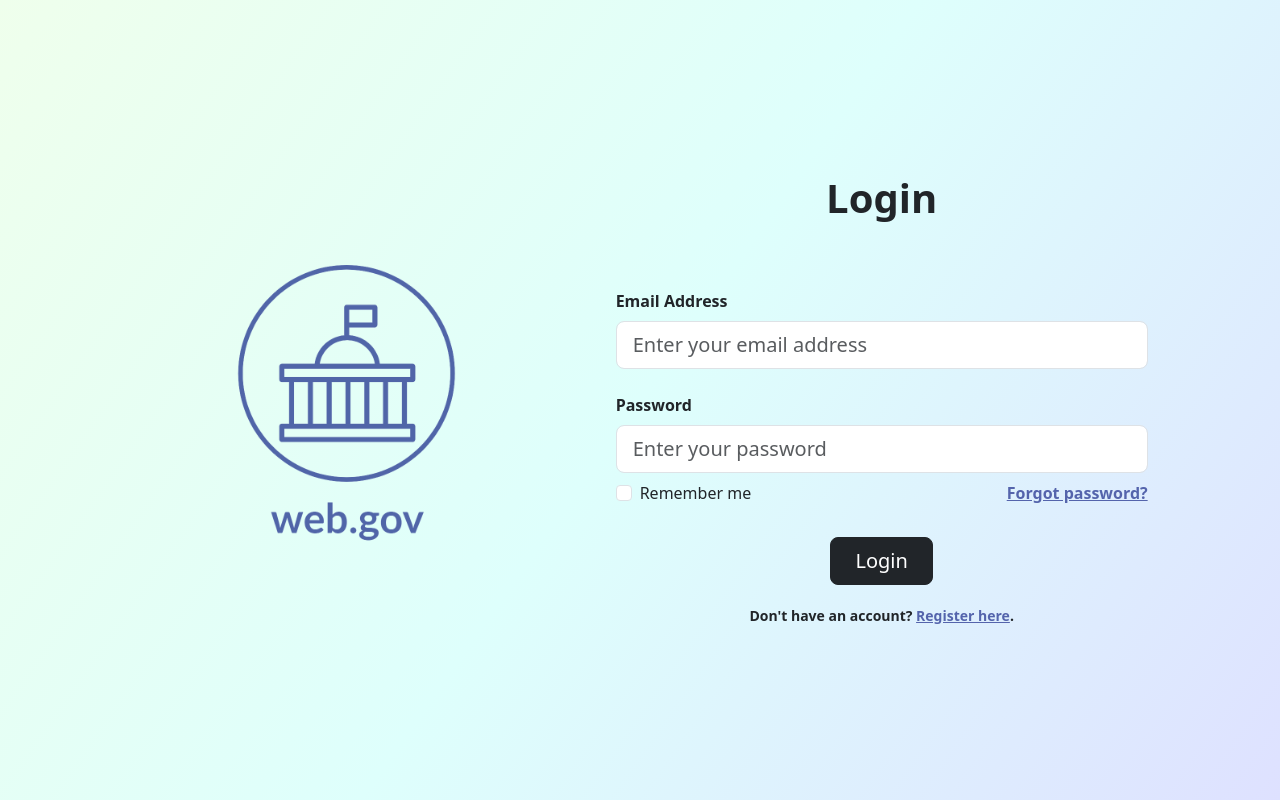
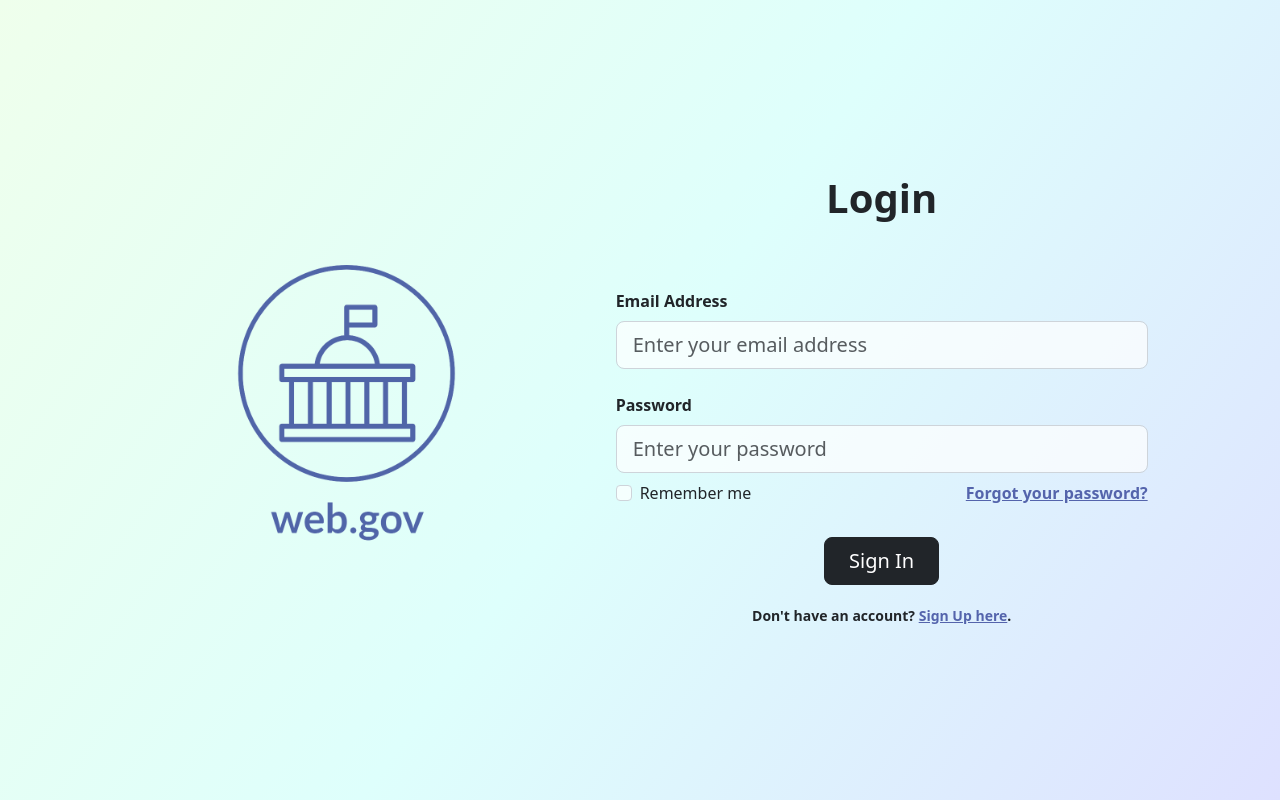
Before and after one commit to armaksymov/web_government, a Flask app: page /login in a window 1280 px wide. Run offline with Flask 3, Linux system fonts and the light colour scheme; some libraries are stand-ins or nearby versions.

Commit message:
Enhance login and registration UX

```diff
--- a/app/templates/login.html
+++ b/app/templates/login.html
@@ -23,6 +23,12 @@
             background-attachment: fixed;
             background: linear-gradient(125deg, #efffec, #defffc, #dee1ff);
         }
+
+        /* Custom CSS for transparent input fields */
+        .transparent-input {
+            background-color: rgba(255, 255, 255, 0.7);
+            border: 1px solid #ced4da;
+        }
     </style>
 </head>
 
@@ -44,41 +50,41 @@
 
                         <!-- Error Prompt -->
                         <p id="ErrorPrompt" class="h6 text-center mb-4" style="color: #ac5754; visibility: hidden;">
-                            The email address/password entered is incorrect!</p>
+                            Incorrect email address or password. Please check your credentials.</p>
 
                         <!-- Email Input -->
                         <div class="form-outline mb-4">
                             <label class="form-label fw-bolder" for="logFormEmail">Email Address</label>
-                            <input type="email" id="logFormEmail" class="form-control form-control-lg"
+                            <input type="email" id="logFormEmail" class="form-control transparent-input form-control-lg"
                                 placeholder="Enter your email address" />
                         </div>
 
                         <!-- Password Input -->
                         <div class="form-outline mb-2">
                             <label class="form-label fw-bolder" for="logFormPass">Password</label>
-                            <input type="password" id="logFormPass" class="form-control form-control-lg"
+                            <input type="password" id="logFormPass" class="form-control transparent-input form-control-lg"
                                 placeholder="Enter your password" />
                         </div>
 
                         <!-- Remember me and Forgot Password Section -->
                         <div class="d-flex justify-content-between align-items-center">
                             <div class="form-check mb-0">
-                                <input class="form-check-input me-2" type="checkbox" value="" id="logFormRemember" />
+                                <input class="form-check-input transparent-input me-2" type="checkbox" value="" id="logFormRemember" />
                                 <label class="form-check-label" for="logFormRemember">Remember me</label>
                             </div>
-                            <a class="fw-bold link" style="color: #5464ac;">Forgot password?</a>
+                            <a class="fw-bold link" style="color: #5464ac;">Forgot your password?</a>
                         </div>
 
                         <!-- Login Button Section -->
                         <div class="d-flex justify-content-center text-center text-lg-start mt-4 pt-2">
                             <button type="button" class="btn btn-dark btn-lg px-4 custom-button"
-                                onclick="sendLoginRequest()">Login</button>
+                                onclick="sendLoginRequest()">Sign In</button>
                         </div>
 
                         <!-- Register Link Section -->
                         <div class="d-flex justify-content-center text-center text-lg-start pt-2">
                             <p class="small fw-bold mt-2 pt-1 mb-0">Don't have an account? <a href="register"
-                                    class="link" style="color: #5464ac;">Register here</a>.</p>
+                                    class="link" style="color: #5464ac;">Sign Up here</a>.</p>
                         </div>
                     </form>
                 </div>
```
Also changed, not shown: app/templates/register.html (+12 -6 lines).
